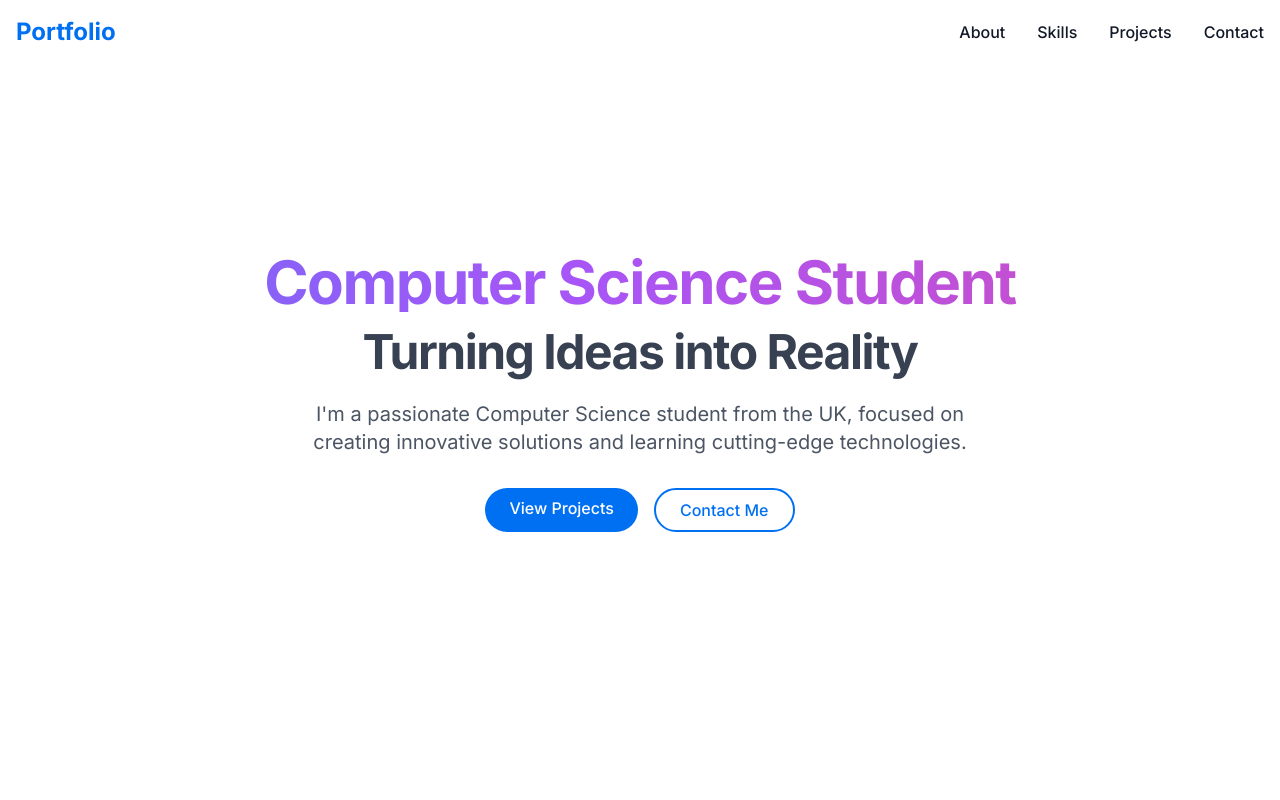
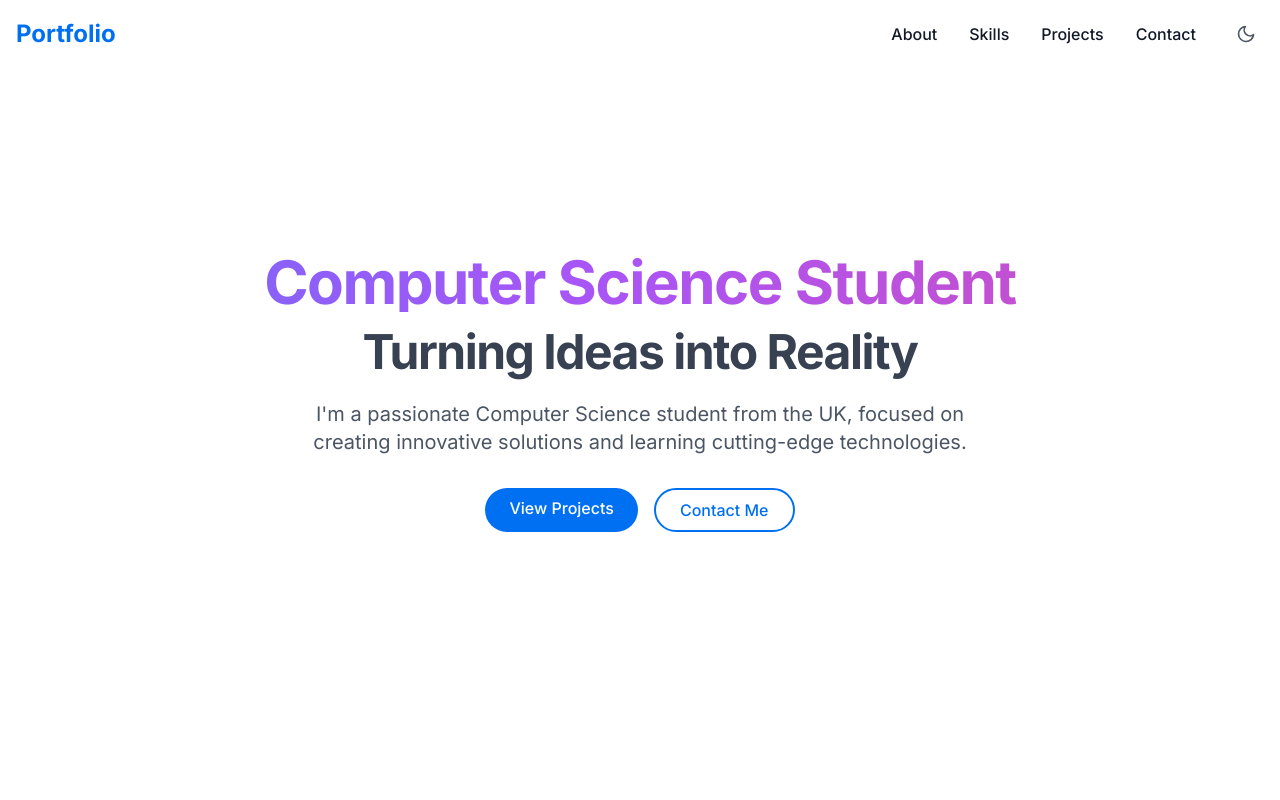
Before and after one commit to Mr-Harsh14/My-Portfolio, a Next.js app: page / in a window 1280 px wide. Shown: the top 800 px of the page. Built offline with nearby package versions, Linux system fonts and the light colour scheme.

Commit message:
Dark theme

```diff
--- a/src/app/layout.tsx
+++ b/src/app/layout.tsx
@@ -1,6 +1,7 @@
 import type { Metadata } from 'next'
 import { Inter } from 'next/font/google'
 import './globals.css'
+import { ThemeProvider } from '@/components/ThemeProvider'
 
 const inter = Inter({ subsets: ['latin'], variable: '--font-inter' })
 
@@ -17,7 +18,9 @@ export default function RootLayout({
   return (
     <html lang="en" className="scroll-smooth">
       <body className={`${inter.variable} font-sans bg-white dark:bg-gray-900`}>
-        {children}
+        <ThemeProvider>
+          {children}
+        </ThemeProvider>
       </body>
     </html>
   )
--- /dev/null
+++ b/src/components/AnimatedSection.tsx
@@ -0,0 +1,29 @@
+'use client'
+
+import { motion } from 'framer-motion'
+import { useInView } from 'framer-motion'
+import { useRef } from 'react'
+
+interface AnimatedSectionProps {
+  children: React.ReactNode
+  className?: string
+  id?: string
+}
+
+export default function AnimatedSection({ children, className = '', id }: AnimatedSectionProps) {
+  const ref = useRef(null)
+  const isInView = useInView(ref, { once: true, margin: "-100px" })
+
+  return (
+    <motion.section
+      ref={ref}
+      initial={{ y: 50, opacity: 0 }}
+      animate={isInView ? { y: 0, opacity: 1 } : { y: 50, opacity: 0 }}
+      transition={{ duration: 0.5, ease: "easeOut" }}
+      className={className}
+      id={id}
+    >
+      {children}
+    </motion.section>
+  )
+}
--- a/src/components/Navbar.tsx
+++ b/src/components/Navbar.tsx
@@ -2,6 +2,7 @@
 
 import Link from 'next/link'
 import { useState } from 'react'
+import ThemeToggle from './ThemeToggle'
 
 export default function Navbar() {
   const [isMenuOpen, setIsMenuOpen] = useState(false)
@@ -21,7 +22,7 @@ export default function Navbar() {
         </Link>
 
         {/* Desktop Navigation */}
-        <div className="hidden md:flex gap-8">
+        <div className="hidden md:flex items-center gap-8">
           {navLinks.map((link) => (
             <Link
               key={link.href}
@@ -31,11 +32,14 @@ export default function Navbar() {
               {link.label}
             </Link>
           ))}
+          <ThemeToggle />
         </div>
 
+        <div className="flex items-center gap-4 md:hidden">
+          <ThemeToggle />
           {/* Mobile Navigation Button */}
           <button
-          className="md:hidden p-2"
+            className="p-2"
             onClick={() => setIsMenuOpen(!isMenuOpen)}
             aria-label="Toggle menu"
           >
@@ -43,6 +47,7 @@ export default function Navbar() {
             <div className="w-6 h-0.5 bg-gray-900 dark:bg-white mb-1.5"></div>
             <div className="w-6 h-0.5 bg-gray-900 dark:bg-white"></div>
           </button>
+        </div>
 
         {/* Mobile Navigation Menu */}
         {isMenuOpen && (
--- /dev/null
+++ b/src/components/ThemeProvider.tsx
@@ -0,0 +1,60 @@
+'use client'
+
+import { createContext, useContext, useEffect, useState } from 'react'
+
+type Theme = 'dark' | 'light'
+
+const ThemeContext = createContext<{
+  theme: Theme
+  setTheme: (theme: Theme) => void
+}>({
+  theme: 'light',
+  setTheme: () => null,
+})
+
+export function ThemeProvider({
+  children,
+}: {
+  children: React.ReactNode
+}) {
+  const [theme, setTheme] = useState<Theme>('light')
+
+  useEffect(() => {
+    // Check initial theme
+    if (localStorage.theme === 'dark' ||
+      (!('theme' in localStorage) && window.matchMedia('(prefers-color-scheme: dark)').matches)) {
+      setTheme('dark')
+      document.documentElement.classList.add('dark')
+    } else {
+      setTheme('light')
+      document.documentElement.classList.remove('dark')
+    }
+  }, [])
+
+  const value = {
+    theme,
+    setTheme: (theme: Theme) => {
+      localStorage.theme = theme
+      setTheme(theme)
+      if (theme === 'dark') {
+        document.documentElement.classList.add('dark')
+      } else {
+        document.documentElement.classList.remove('dark')
+      }
+    },
+  }
+
+  return (
+    <ThemeContext.Provider value={value}>
+      {children}
+    </ThemeContext.Provider>
+  )
+}
+
+export const useTheme = () => {
+  const context = useContext(ThemeContext)
+  if (context === undefined) {
+    throw new Error('useTheme must be used within a ThemeProvider')
+  }
+  return context
+}
--- /dev/null
+++ b/src/components/ThemeToggle.tsx
@@ -0,0 +1,22 @@
+'use client'
+
+import { FiSun, FiMoon } from 'react-icons/fi'
+import { useTheme } from './ThemeProvider'
+
+export default function ThemeToggle() {
+  const { theme, setTheme } = useTheme()
+
+  return (
+    <button
+      onClick={() => setTheme(theme === 'dark' ? 'light' : 'dark')}
+      className="p-2 rounded-full hover:bg-gray-100 dark:hover:bg-gray-800 transition-colors duration-200"
+      aria-label="Toggle theme"
+    >
+      {theme === 'dark' ? (
+        <FiSun className="w-5 h-5 text-yellow-500" />
+      ) : (
+        <FiMoon className="w-5 h-5 text-gray-600" />
+      )}
+    </button>
+  )
+}
```
Lines whose indentation alone changed are shown as unchanged.
